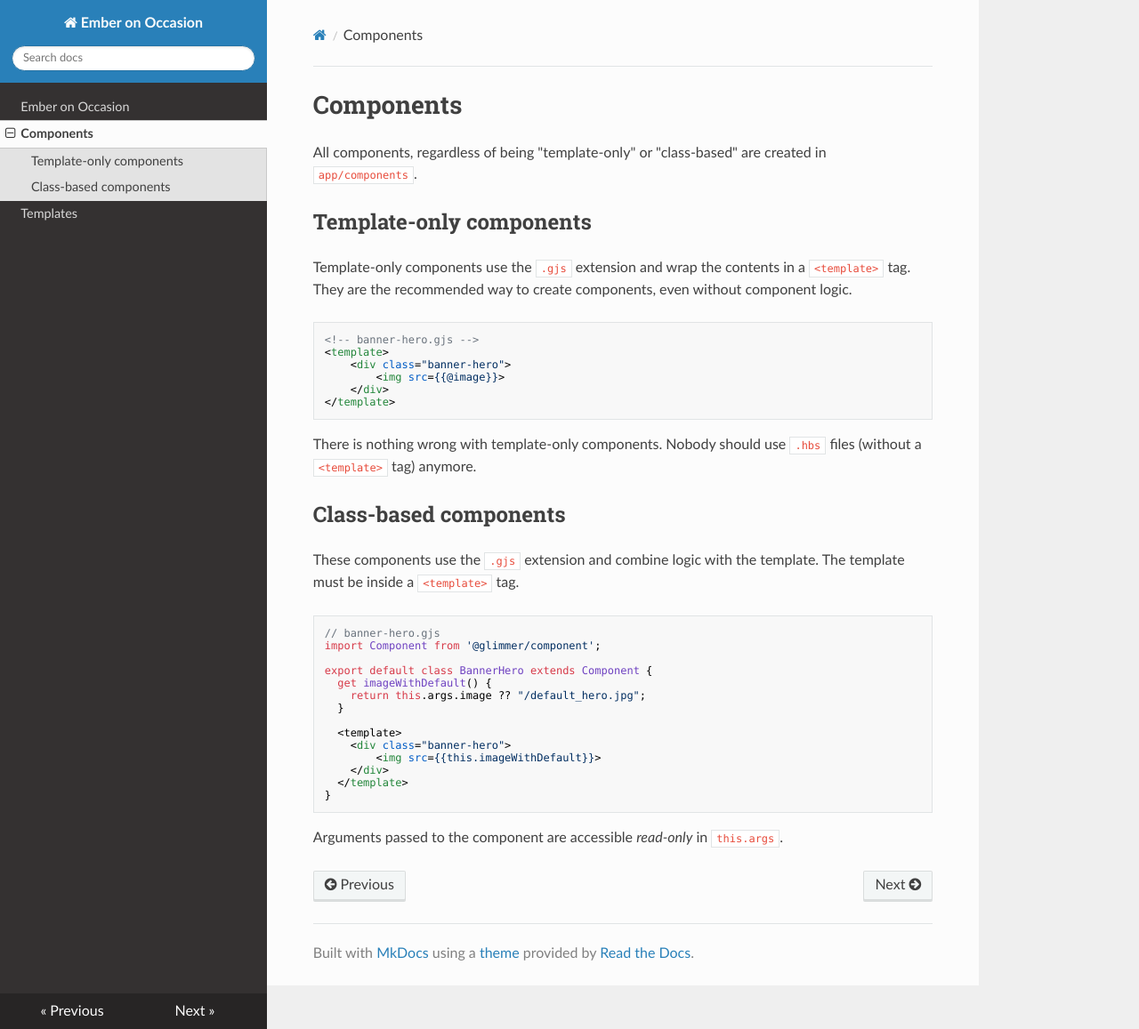
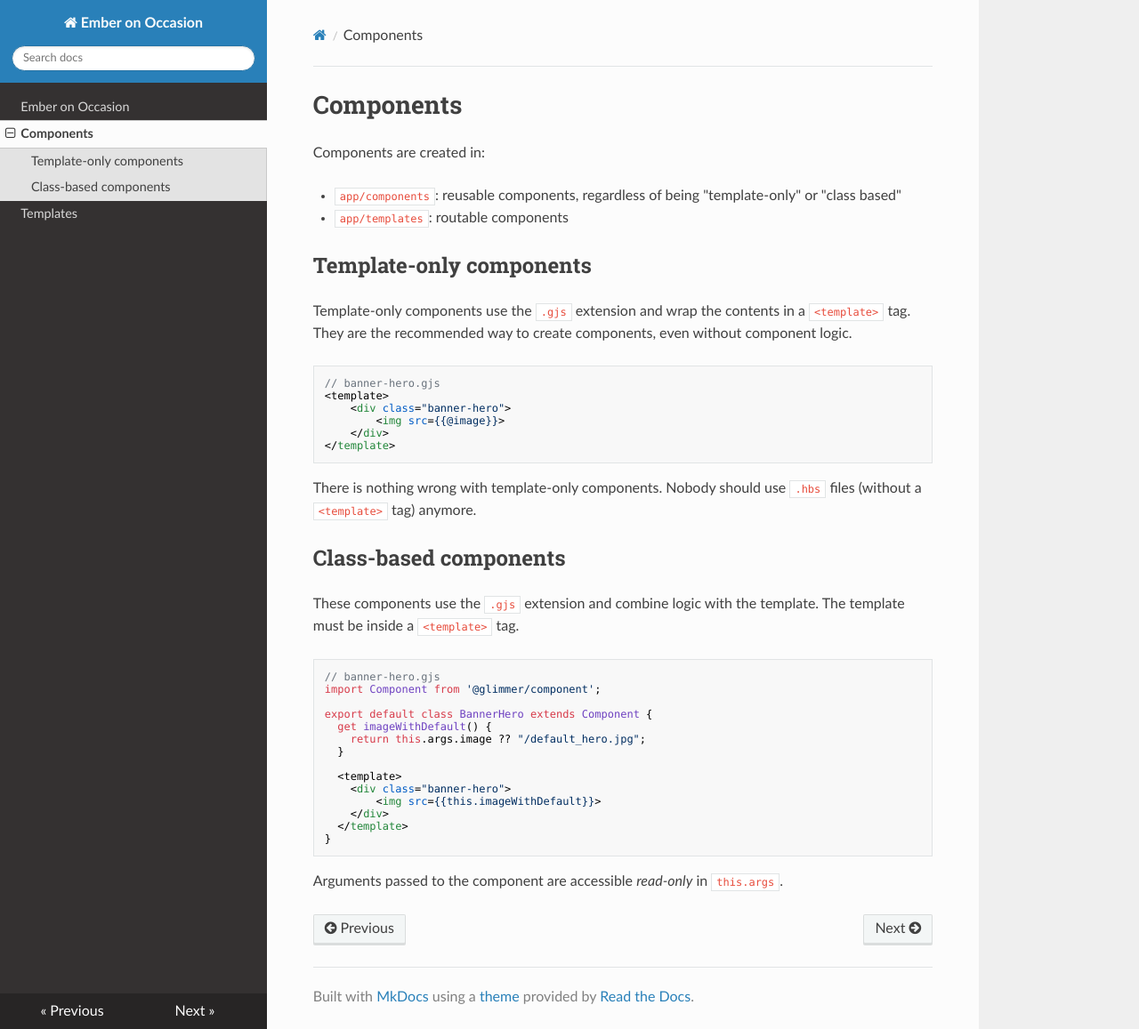
Before and after one commit to superlou/ember-on-occasion, an MkDocs documentation site: the page built from docs/components.md, in a window 1280 px wide and 1157 px high. Shown: the whole window at 89% size. Built offline with MkDocs 1.6.1, drawn with Linux system fonts in a browser that asks for light colours; nearby versions of some CDN libraries.

Commit message:
Fixed stuff

````diff
--- a/docs/components.md
+++ b/docs/components.md
@@ -1,13 +1,16 @@
 # Components
 
-All components, regardless of being "template-only" or "class-based" are created in `app/components`.
+Components are created in:
+
+* `app/components`: reusable components, regardless of being "template-only" or "class based"
+* `app/templates`: routable components
 
 ## Template-only components
 
 Template-only components use the `.gjs` extension and wrap the contents in a `<template>` tag. They are the recommended way to create components, even without component logic.
 
-```html
-<!-- banner-hero.gjs -->
+```js
+// banner-hero.gjs
 <template>
     <div class="banner-hero">
         <img src={{@image}}>
````
Also changed, not shown: docs/templates.md (+3 -3 lines), site/components/index.html, site/index.html, site/search/search_index.json, site/templates/index.html.
